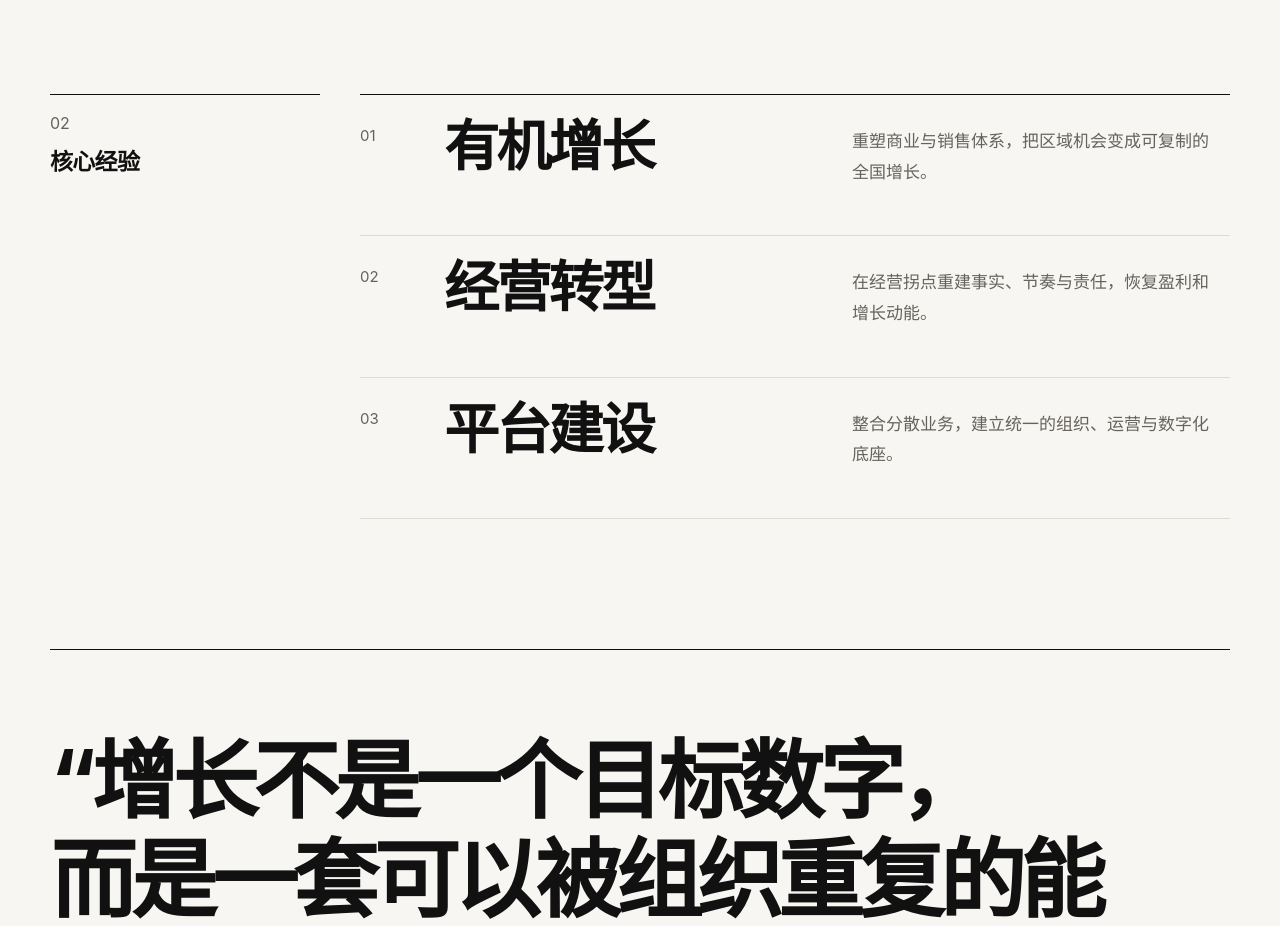
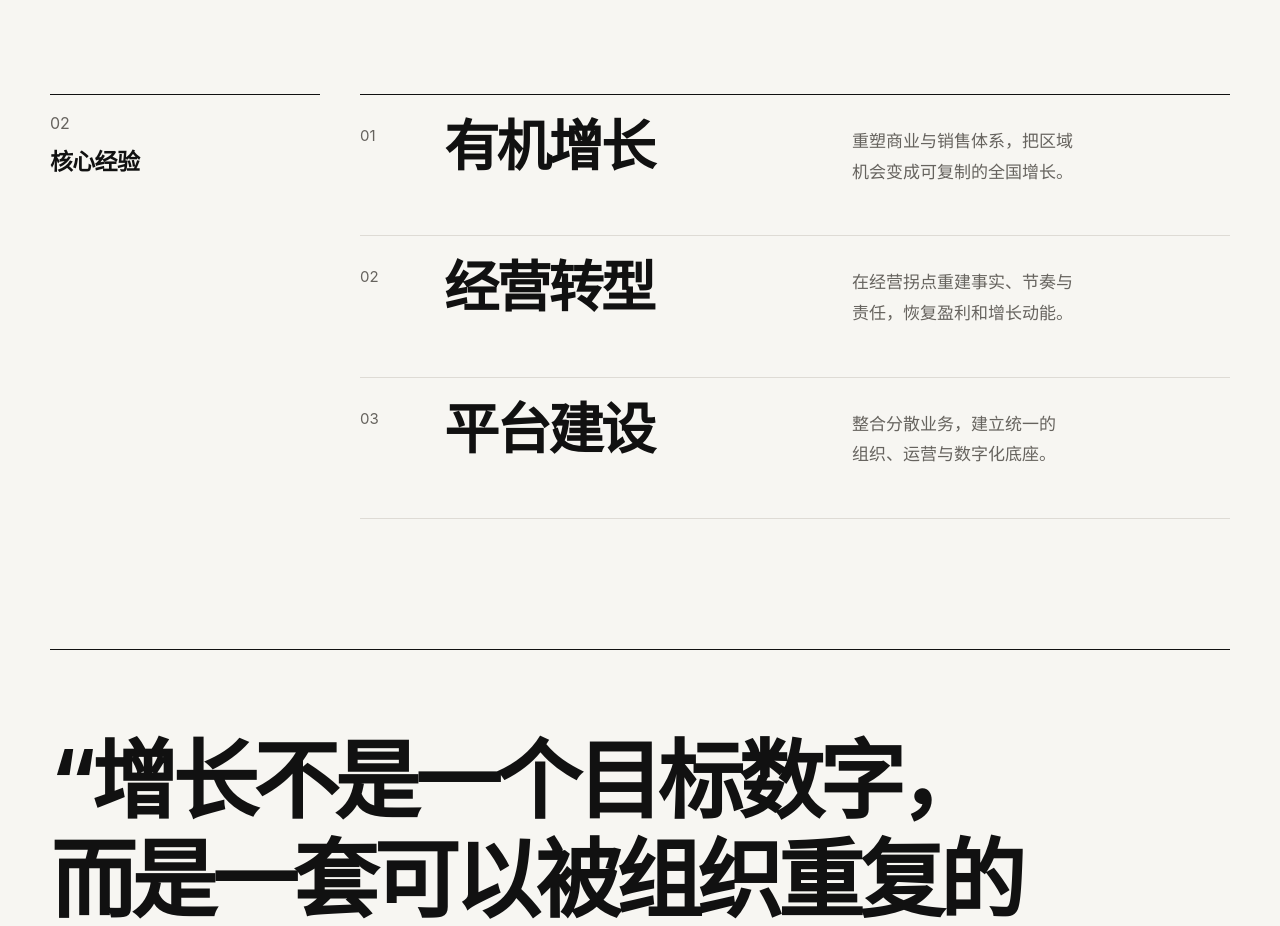
Before and after one commit to skyever76/website, an Astro site: page /about in a window 1280 px wide. Shown: the part 1640-2566 px from the top of the page. Built offline with nearby package versions, Linux system fonts and the light colour scheme; Astro itself is replaced by a stand-in of ours.

Commit message:
Improve Chinese paragraph line wrapping

```diff
--- a/src/styles/global.css
+++ b/src/styles/global.css
@@ -3,6 +3,7 @@
 html { scroll-behavior:smooth; }
 body { margin:0; background:var(--paper); color:var(--ink); font-family:-apple-system,BlinkMacSystemFont,"PingFang SC","Microsoft YaHei",sans-serif; -webkit-font-smoothing:antialiased; }
 a { color:inherit; text-decoration:none; }
+p { text-wrap:pretty; }
 .shell { width:min(1180px,calc(100% - 48px)); margin-inline:auto; }
 .site-header { min-height:82px; display:grid; grid-template-columns:1fr auto 1fr; align-items:center; border-bottom:1px solid var(--line); font-size:clamp(15px,1.1vw,17px); }
 .wordmark { display:flex; flex-direction:column; align-items:stretch; gap:3px; letter-spacing:-.02em; }
@@ -127,7 +128,7 @@ h1 { max-width:900px; margin:0; font-size:clamp(52px,8.6vw,124px); line-height:.
 .capability-list > article > span { color:var(--muted); font-size:15px; }
 .capability-list h3 { margin:-7px 0 0; font-size:clamp(30px,4.3vw,56px); line-height:1; letter-spacing:-.05em; text-wrap:balance; }
 .capability-list h3 small { display:block; margin-top:12px; color:var(--muted); font-size:16px; font-weight:450; letter-spacing:0; }
-.capability-list p { max-width:360px; margin:0; color:var(--muted); font-size:17px; line-height:1.8; }
+.capability-list p { max-width:500px; margin:0; color:var(--muted); font-size:17px; line-height:1.8; text-wrap:balance; }
 .about-philosophy { margin-bottom:130px; padding:82px 0 54px; border-top:1px solid var(--ink); border-bottom:1px solid var(--line); }
 .about-philosophy > p { max-width:1080px; margin:0; font-size:clamp(42px,7vw,86px); line-height:1.15; letter-spacing:-.06em; font-weight:650; }
 .about-philosophy > div { max-width:620px; margin:70px 0 0 auto; display:grid; grid-template-columns:155px 1fr; gap:24px; }
```
